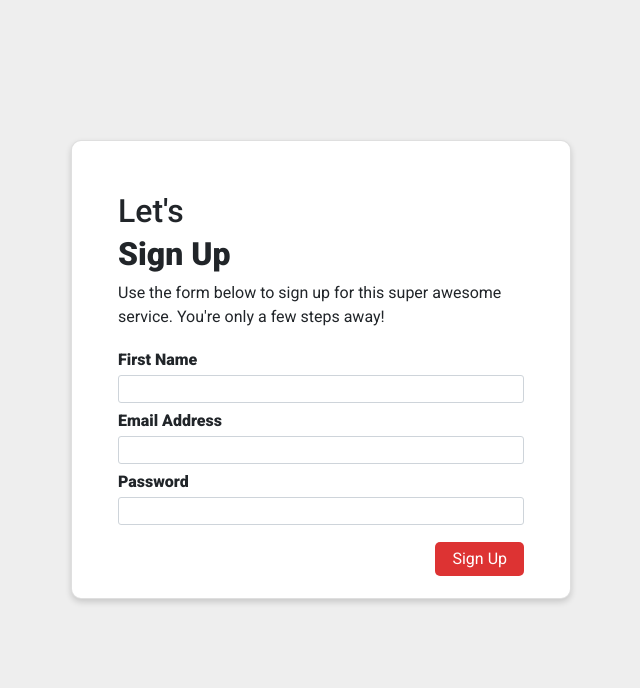
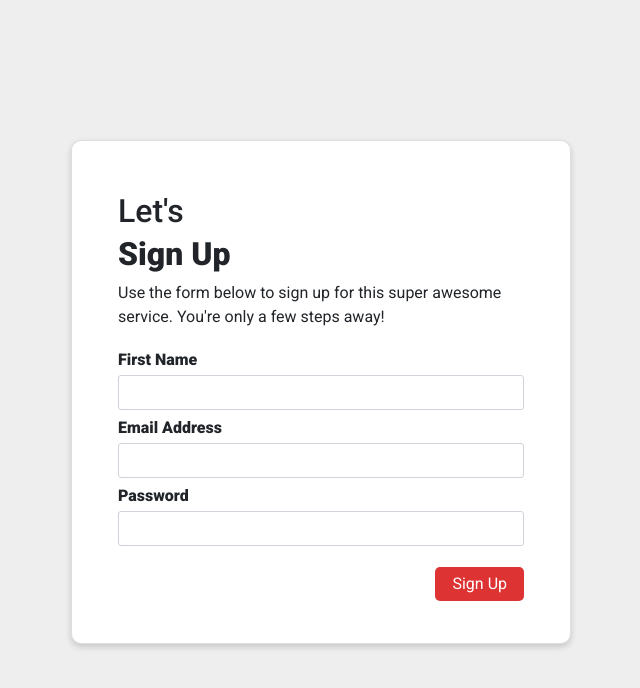
Before and after one commit to eamena/flipgrid, a React (Create React App) app: page / in a window 1280 px wide. Shown: the top 688 px of the page, without its empty margins (319-959 px from the left). Built offline with nearby package versions, Linux system fonts and the light colour scheme.

Commit message:
Fianl touches and comments

```diff
--- a/src/App.js
+++ b/src/App.js
@@ -5,11 +5,14 @@ import { Field, Form, Formik, useFormik } from "formik";
 import Confirmation from "./Confirmation";
 
 function App(touched) {
+  // The submit varible will trigger the conformation card.
   const [submit, setSubmit] = useState(false);
+  // Variables where the input values will be store in state.
   const [firstName, setFirstName] = useState("");
   const [email, setEmail] = useState("");
   const [password, setPassword] = useState("");
 
+  // Initial form values.
   const formik = useFormik({
     initialValues: {
       firstName: "",
@@ -18,15 +21,19 @@ function App(touched) {
     },
   });
 
+  // What will happen when the submit button is clickes.
   const handleSubmit = () => {
     setFirstName(formik.values.firstName);
     setEmail(formik.values.email);
     setPassword(formik.values.password);
+    // Triggers the confirmation card.
     setSubmit(true);
   };
   return (
     <div>
+      {/* I check if the confirmation card is set if not then we show the form card. */}
       {!submit ? (
+        // Used card element from boostrap to handle some of the syling.
         <Card>
           <Card.Body>
             <div className="card__title">Let's</div>
@@ -36,6 +43,8 @@ function App(touched) {
                 Use the form below to sign up for this super awesome service.
                 You're only a few steps away!
               </p>
+              {/* Used Formik to help with some of the form stuff but can be just a form
+              since I'm not using Yup for validation or any other logic */}
               <Formik>
                 <Form>
                   <label>first name</label>
@@ -49,6 +58,7 @@ function App(touched) {
                     value={formik.values.firstName}
                     touched={touched}
                   />
+                  {/* Simple logic to make the field required. */}
                   {formik.touched.firstName && !formik.values.firstName && (
                     <div className="font-small text-danger">
                       First Name is Required
@@ -66,6 +76,8 @@ function App(touched) {
                     value={formik.values.email}
                     touched={touched}
                   />
+                  {/* Simple logic to make the field required but it will also validate
+                  the email field agaist some regex. */}
                   {formik.touched.email && !formik.values.email ? (
                     <div className="font-small text-danger">
                       Email is Required
@@ -91,6 +103,8 @@ function App(touched) {
                     value={formik.values.password}
                     touched={touched}
                   />
+                  {/* Simple logic to make the field required but it will also validate
+                  the password field agaist some regex. */}
                   {formik.touched.password && !formik.values.password ? (
                     <div className="font-small text-danger">
                       Password is Required
@@ -101,12 +115,14 @@ function App(touched) {
                       formik.values.password
                     ) && (
                       <div className="font-small text-danger">
-                        Password length must be between 8 and 15 characters
+                        Password length must be between 8 and 15 characters,
+                        contian atleast a symbol, a number, an uppercase and
+                        lowercase letter. Hint: Password!123
                       </div>
                     )
                   )}
-                  {/* Password!123 */}
-                  <div className="position-relative my-4">
+                  {/* Test Password that: Password!123 */}
+                  <div className="position-relative my-5">
                     <button
                       className="submit"
                       type="submit"
@@ -121,6 +137,8 @@ function App(touched) {
           </Card.Body>
         </Card>
       ) : (
+        // Once the form is set and submit is true then we show the confirmation card
+        // that comes form a different component. Where it needs 2 parameters firstName and email.
         <Confirmation firstName={firstName} email={email} />
       )}
     </div>
--- a/src/Confirmation.js
+++ b/src/Confirmation.js
@@ -2,6 +2,8 @@ import React from "react";
 import { Card } from "react-bootstrap";
 
 const Confirmation = ({ firstName, email }) => {
+  // Not the best way to handle the refresh of the page.
+  // It would have been better to set submit to false and clean the variables in state
   const handleClick = () => {
     window.location.reload(false);
   };
@@ -18,7 +20,7 @@ const Confirmation = ({ firstName, email }) => {
           <p>
             <b>{email}</b>
           </p>
-          <div className="position-relative my-4">
+          <div className="position-relative my-5">
             <button className="submit" type="submit" onClick={handleClick}>
               sign in
             </button>
--- a/src/index.scss
+++ b/src/index.scss
@@ -1,3 +1,5 @@
+// Not good to use important but for some reasson my scss was
+// being overwritten by some of the boostrap sccs.
 body {
   font-family: "Roboto", serif !important;
   background-color: #eee;
@@ -9,9 +11,6 @@ body {
   padding: 140px;
   background-color: #eee;
 }
-#root {
-}
-
 .card {
   max-width: 500px;
   padding: 30px;
@@ -41,12 +40,12 @@ body {
     border-radius: 3px;
     border: 1px solid #ced4da;
     margin-bottom: 3px;
+    height: 35px;
   }
 
   .submit {
-    //margin: 15px 0 0;
     position: absolute;
-    top: -10px;
+    top: -30px;
     right: 0;
     margin-bottom: 15px;
     background-color: #dd3333;
```
